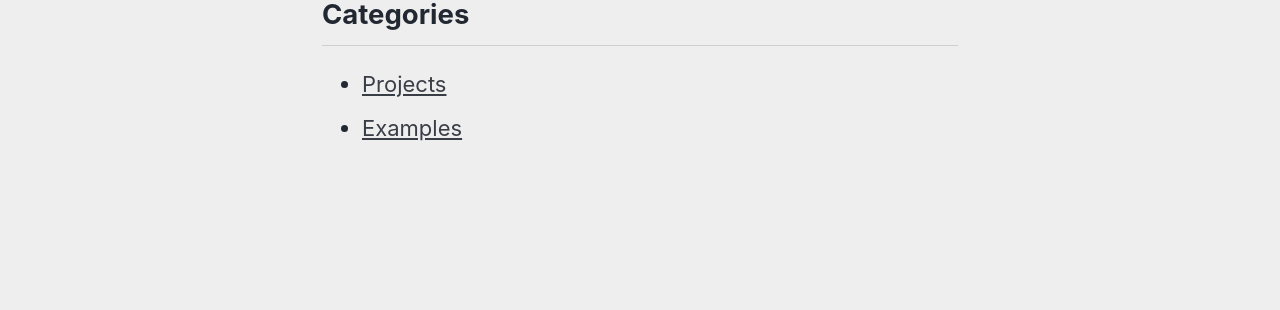
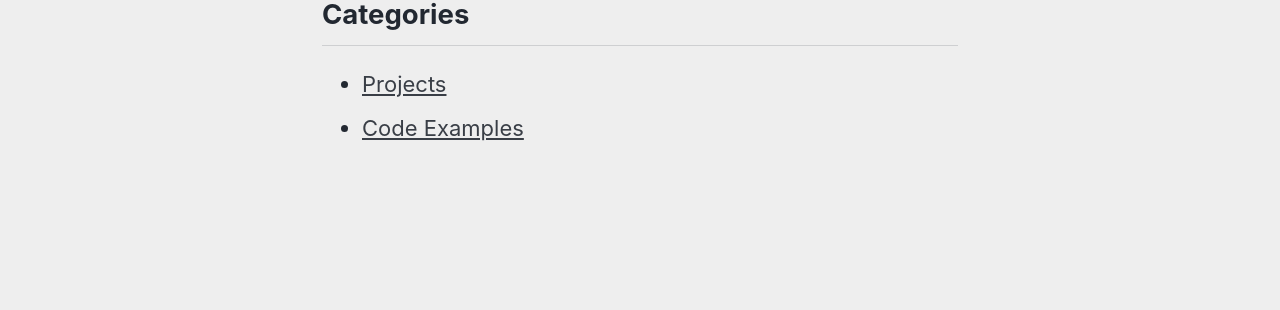
Before and after one commit to julianmummery/julianmummery.github.io, a Jekyll site: the page built from index.html, in a window 1280 px wide and 900 px high, scrolled down 541 px. Shown: the part 389-699 px from the top of the window. Built offline with Jekyll 4.4.1, drawn with Linux system fonts in a browser that asks for light colours; nearby versions of some CDN libraries; the list of posts is cut into pages by our own code.

Commit message:
Update index.html

```diff
--- a/index.html
+++ b/index.html
@@ -18,6 +18,6 @@
 <h2>Categories</h2>
 
 <ul>
-  <li><a href="https://julianmummery.github.io/projects/" target="_self">Projects</a></li>
-  <li><a href="https://julianmummery.github.io/examples/" target="_self">Examples</a></li>
+  <li><a href="https://julianmummery.github.io/coding-projects/" target="_self">Projects</a></li>
+  <li><a href="https://julianmummery.github.io/coding-examples/" target="_self">Code Examples</a></li>
 </ul>
```
